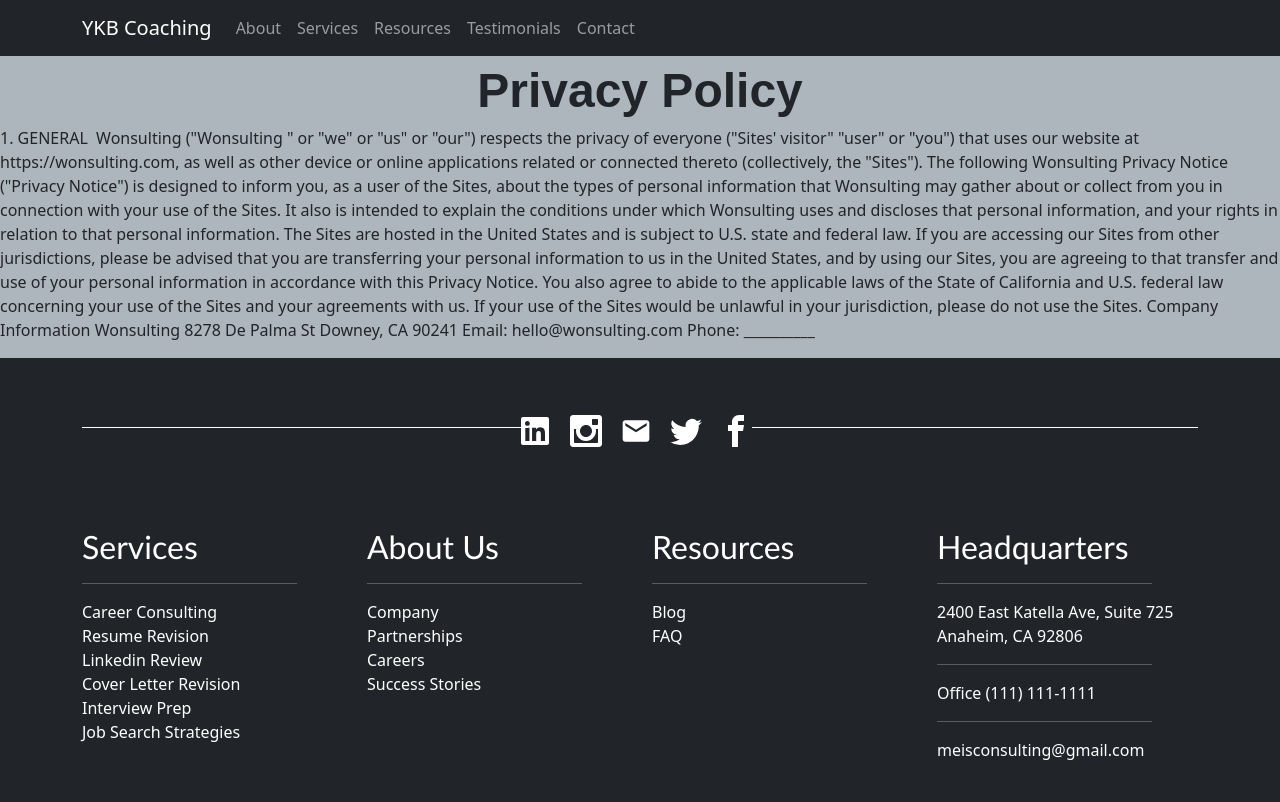
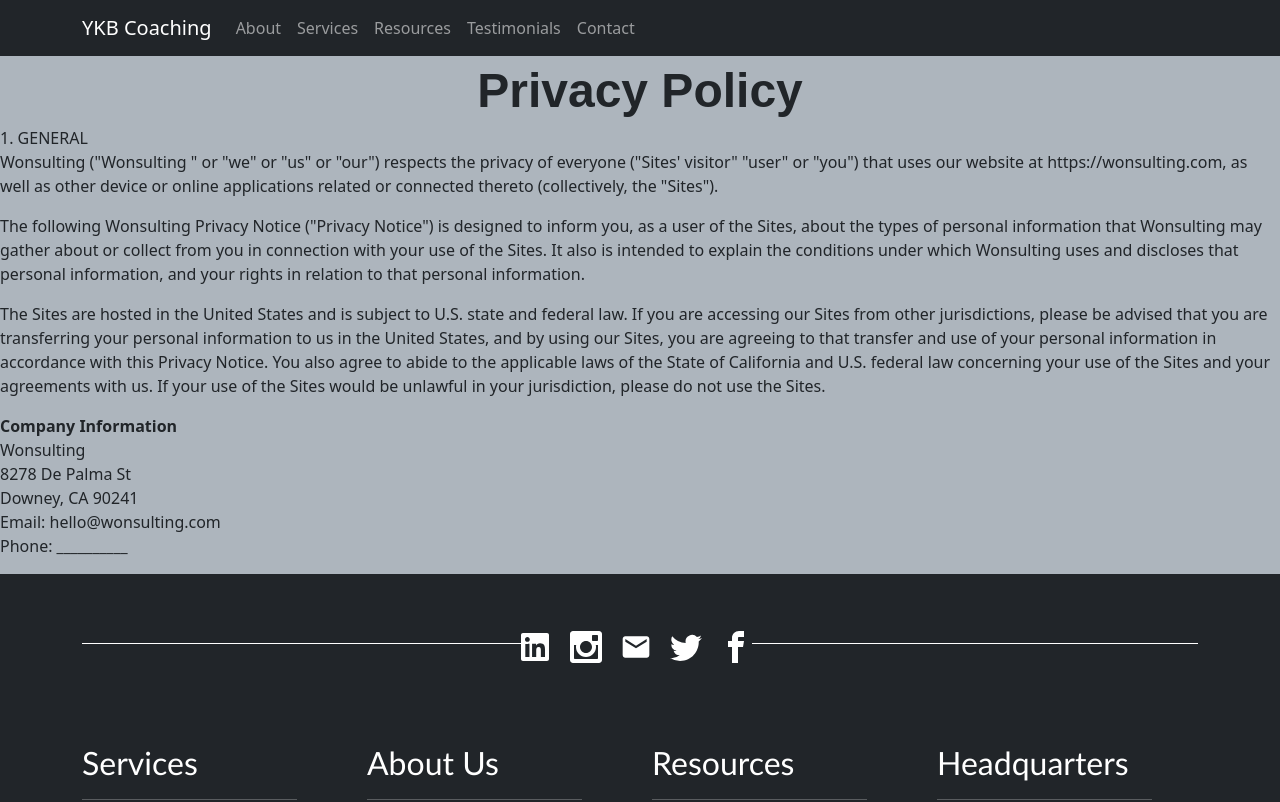
Before and after one commit to jermeewinn/YKB-solutions, a React (Create React App) app: page /privacy-policy in a window 1280 px wide. Shown: the top 802 px of the page. Built offline with nearby package versions, Linux system fonts and the light colour scheme; the HTML template or start-up script is replaced by a standard one.

Commit message:
slightly formatted privacy policy

```diff
--- a/src/components/PrivacyPolicy/index.js
+++ b/src/components/PrivacyPolicy/index.js
@@ -6,20 +6,24 @@ const PrivacyPolicy = () => {
             <h1>Privacy Policy</h1>
             <p>
                 1. GENERAL
-
-                ‍
+                <br/>
                 Wonsulting ("Wonsulting " or "we" or "us" or "our") respects the privacy of everyone ("Sites' visitor" "user" or "you") that uses our website at https://wonsulting.com, as well as other device or online applications related or connected thereto (collectively, the "Sites").
 
+            </p>
+            <p>
                 The following Wonsulting Privacy Notice ("Privacy Notice") is designed to inform you, as a user of the Sites, about the types of personal information that Wonsulting may gather about or collect from you in connection with your use of the Sites. It also is intended to explain the conditions under which Wonsulting uses and discloses that personal information, and your rights in relation to that personal information.
-
+            </p>
+            <p>
                 The Sites are hosted in the United States and is subject to U.S. state and federal law. If you are accessing our Sites from other jurisdictions, please be advised that you are transferring your personal information to us in the United States, and by using our Sites, you are agreeing to that transfer and use of your personal information in accordance with this Privacy Notice. You also agree to abide to the applicable laws of the State of California and U.S. federal law concerning your use of the Sites and your agreements with us. If your use of the Sites would be unlawful in your jurisdiction, please do not use the Sites.
-
-                Company Information
-
-                Wonsulting
-                8278 De Palma St
-                Downey, CA 90241
-                Email: hello@wonsulting.com
+                <br/>
+            </p>
+            <p>
+                <b>Company Information</b>
+                <br/>
+                Wonsulting<br/>
+                8278 De Palma St<br/>
+                Downey, CA 90241<br/>
+                Email: hello@wonsulting.com<br/>
                 Phone: __________
             </p>
         </section>
```
